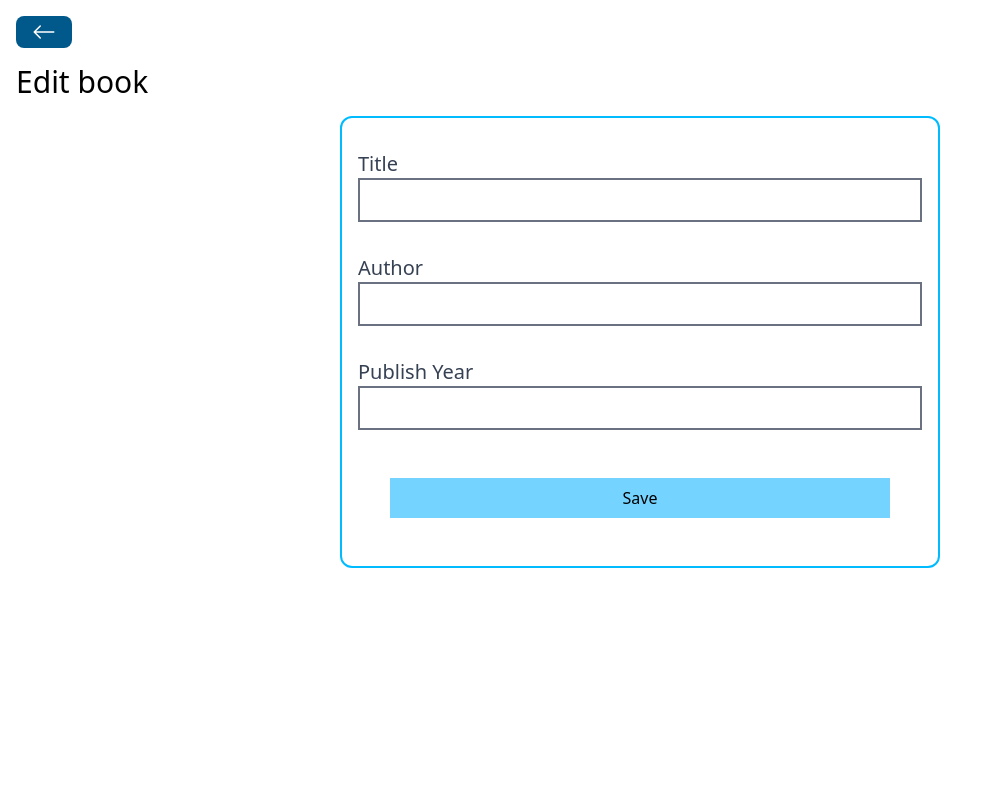
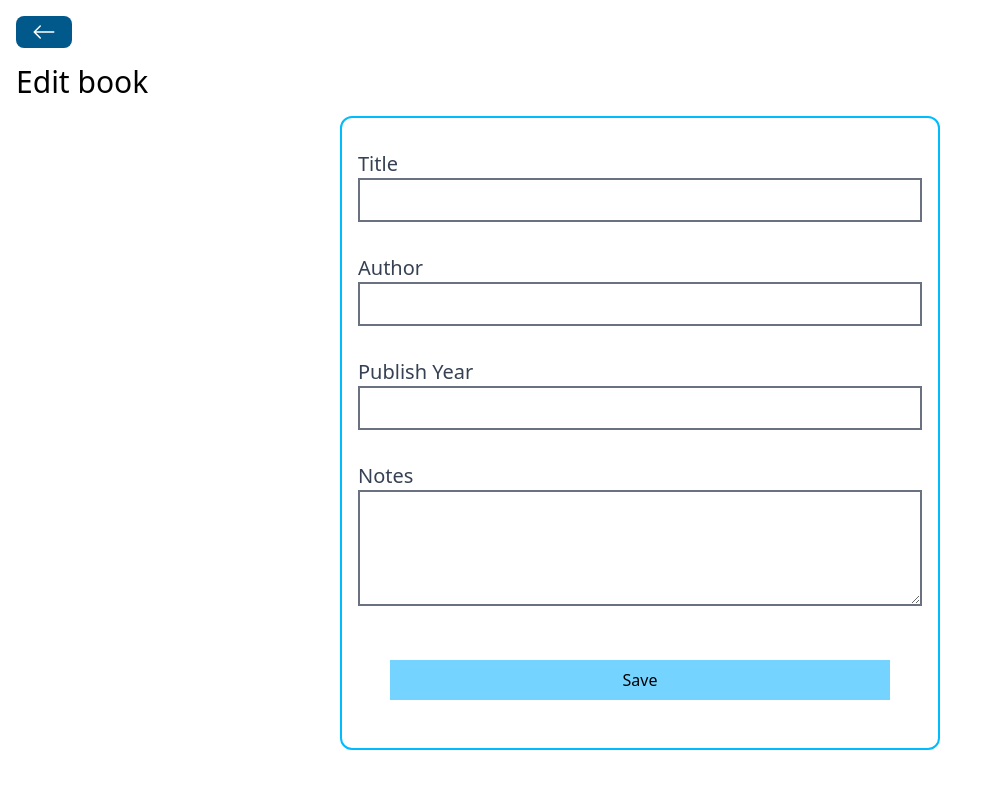
Before and after one commit to aaqib605/bookstore-app-mern, a React (Vite) app in the folder frontend/: page /books/edit/1 in a window 1280 px wide. Shown: the top 788 px of the page, without its empty margins (0-987 px from the left). Built offline with nearby package versions, Linux system fonts and the light colour scheme; no server answers.

Commit message:
Add book notes

```diff
--- a/frontend/src/pages/BookDetails.jsx
+++ b/frontend/src/pages/BookDetails.jsx
@@ -6,7 +6,12 @@ import BackButton from "../components/BackButton";
 import Spinner from "../components/Spinner";
 
 export default function BookDetails() {
-  const [book, setBook] = useState({ title: "", author: "", publishYear: "" });
+  const [book, setBook] = useState({
+    title: "",
+    author: "",
+    publishYear: "",
+    notes: "",
+  });
   const [loading, setLoading] = useState(false);
 
   const { id } = useParams();
@@ -54,6 +59,12 @@ export default function BookDetails() {
             <span>{book.publishYear}</span>
           </div>
           <div className="my-4">
+            <span className="text-xl mr-4 text-gray-500">Notes</span>
+            <p className="mt-2 whitespace-pre-wrap">
+              {book.notes || "No notes added yet."}
+            </p>
+          </div>
+          <div className="my-4">
             <span className="text-xl mr-4 text-gray-500">Create Time</span>
             <span>{new Date(book.createdAt).toString()}</span>
           </div>
--- a/frontend/src/pages/CreateBook.jsx
+++ b/frontend/src/pages/CreateBook.jsx
@@ -11,6 +11,7 @@ export default function CreateBook() {
     title: "",
     author: "",
     publishYear: "",
+    notes: "",
   });
   const [loading, setLoading] = useState(false);
 
@@ -94,6 +95,20 @@ export default function CreateBook() {
           />
         </div>
 
+        <div className="my-4">
+          <label className="text-xl mr-4 text-gray-700" htmlFor="notes">
+            Notes
+          </label>
+          <textarea
+            id="notes"
+            name="notes"
+            rows="4"
+            value={bookDetails.notes}
+            onChange={(e) => handleInputChange(e)}
+            className="border-2 border-gray-500 px-4 py-2  w-full"
+          />
+        </div>
+
         <button
           className="p-2 bg-sky-300 m-8 cursor-pointer"
           onClick={handleSaveBook}
--- a/frontend/src/pages/EditBook.jsx
+++ b/frontend/src/pages/EditBook.jsx
@@ -11,6 +11,7 @@ export default function EditBook() {
     title: "",
     author: "",
     publishYear: "",
+    notes: "",
   });
   const [loading, setLoading] = useState(false);
 
@@ -52,9 +53,9 @@ export default function EditBook() {
       try {
         const response = await axios.get(`http://localhost:8000/books/${id}`);
 
-        const { title, author, publishYear } = response.data;
+        const { title, author, publishYear, notes = "" } = response.data;
 
-        setBookDetails({ title, author, publishYear });
+        setBookDetails({ title, author, publishYear, notes });
       } catch (error) {
         console.error("Error fetching book details:", error);
       } finally {
@@ -116,6 +117,20 @@ export default function EditBook() {
           />
         </div>
 
+        <div className="my-4">
+          <label className="text-xl mr-4 text-gray-700" htmlFor="notes">
+            Notes
+          </label>
+          <textarea
+            id="notes"
+            name="notes"
+            rows="4"
+            value={bookDetails.notes}
+            onChange={(e) => handleInputChange(e)}
+            className="border-2 border-gray-500 px-4 py-2  w-full"
+          />
+        </div>
+
         <button
           className="p-2 bg-sky-300 m-8 cursor-pointer"
           onClick={handleEditBook}
```
Also changed, not shown: 2 other files (tests, documents, lock files or other folders).
